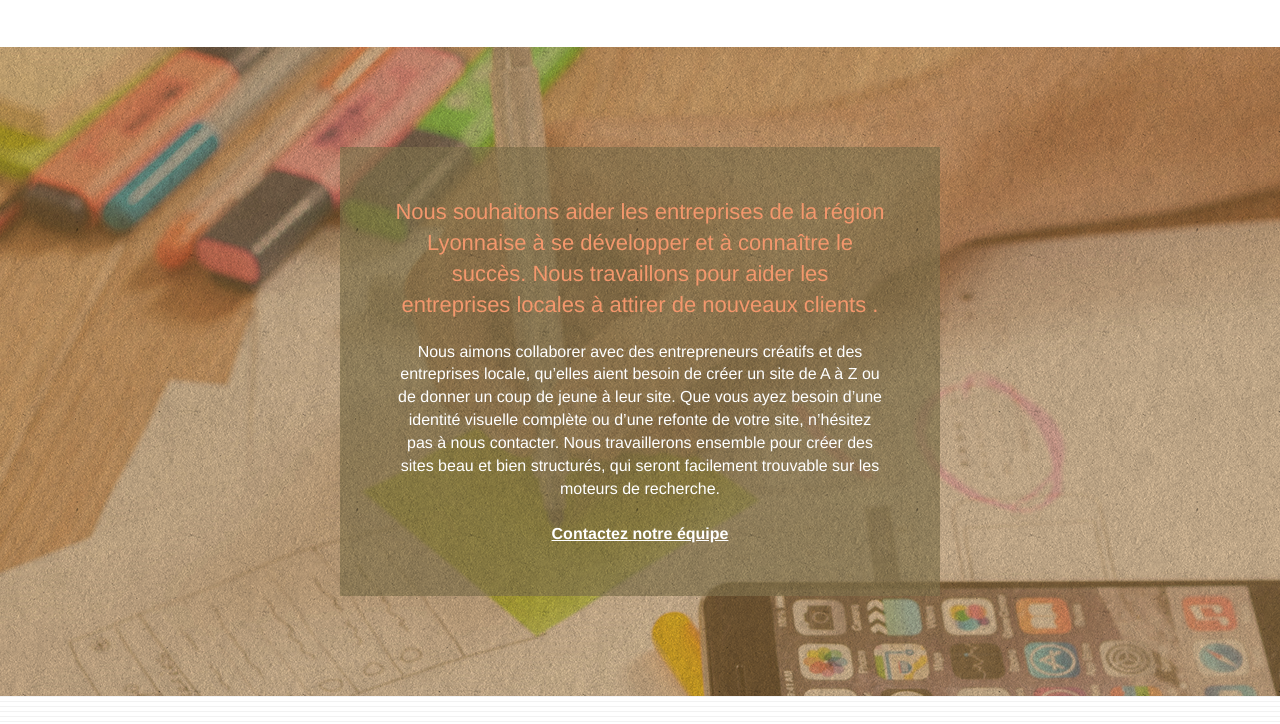
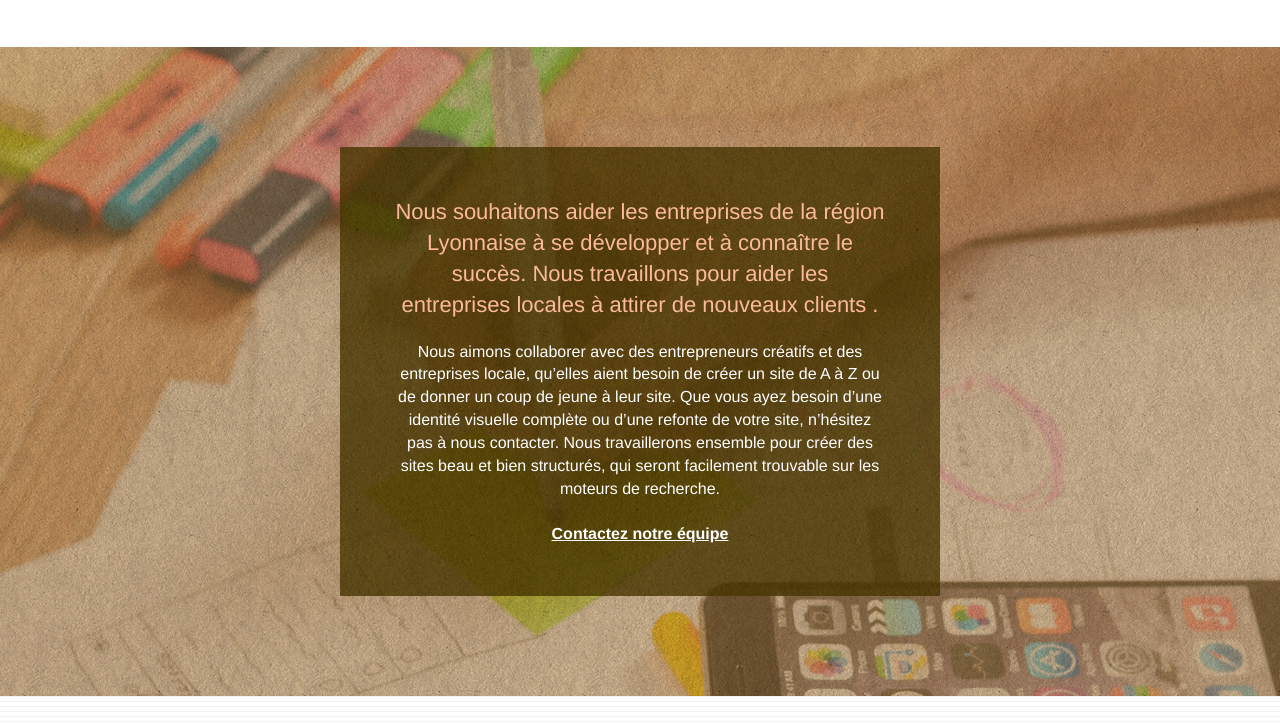
Before and after one commit to Hilali34/-HilaliAbdelali_04_21012021-, a plain HTML site: page index.html in a window 1280 px wide. Shown: the part 1156-1880 px from the top of the page. Drawn offline with Linux system fonts and the light colour scheme.

```diff
--- a/index.html
+++ b/index.html
@@ -59,6 +59,7 @@
 <!-- bloc-0 END -->
 
 <!-- bloc-1-presentation -->
+<main>
 	<div class="bloc bgc-dark-slate-blue bg-banniere d-bloc bg-t-edge bloc-bg-texture texture-paper b-parallax" id="bloc-1-hero">
 		<div class="container bloc-lg">
 			<div class="row tight-width-whitespace">
@@ -214,10 +215,11 @@
 			</div>
 		</div>
 	</div>
+</main>
 <!-- bloc-5-cta END -->
 
 <!-- Footer - bloc-8 -->
-<div class="bloc bgc-atomic-tangerine d-bloc" id="bloc-8">
+<footer class="bloc bgc-atomic-tangerine d-bloc" id="bloc-8">
 	<div class="container bloc-sm">
 		<div class="row">
 			<div class="col-sm-12">
@@ -289,7 +291,7 @@
 			</div>
 		</div>
 	</div>
-</div>
+</footer>
 <!-- Footer - bloc-8 END -->
 
 </div>
--- a/style.css
+++ b/style.css
@@ -753,7 +753,7 @@ h4 {
 }
 
 .black-background {
-    background-color: rgba(165, 147, 99, 0.7);
+    background-color: rgba(94, 70, 3, 0.8);
     padding: 40px 40px 40px 40px;
 }
 
@@ -775,7 +775,7 @@ h4 {
 }
 
 .tc-white {
-    color: #F3976C!important;
+    color: hsl(19, 95%, 80%)!important;
 }
 
 .btn-atomic-tangerine {
```
Lines whose indentation alone changed are shown as unchanged.
